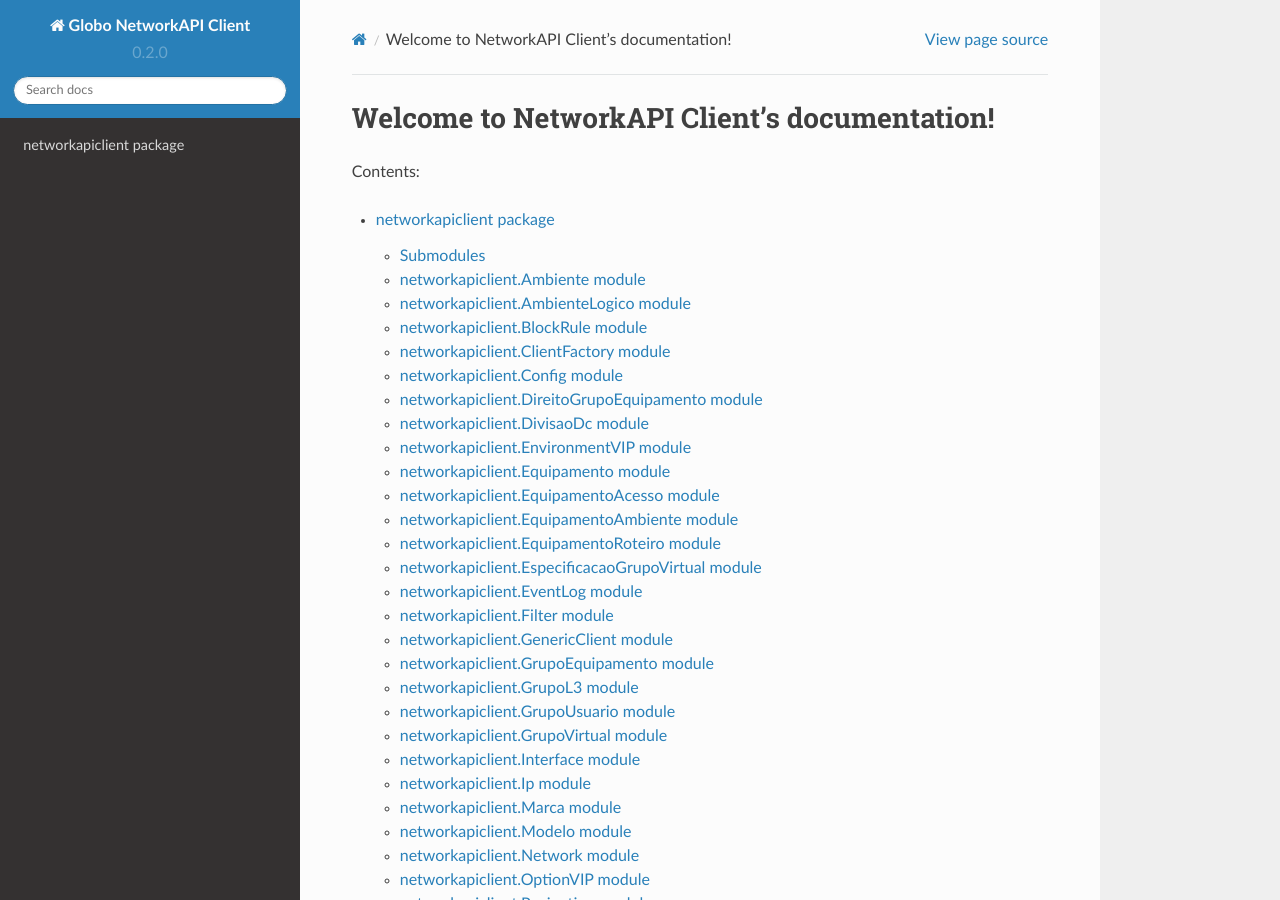
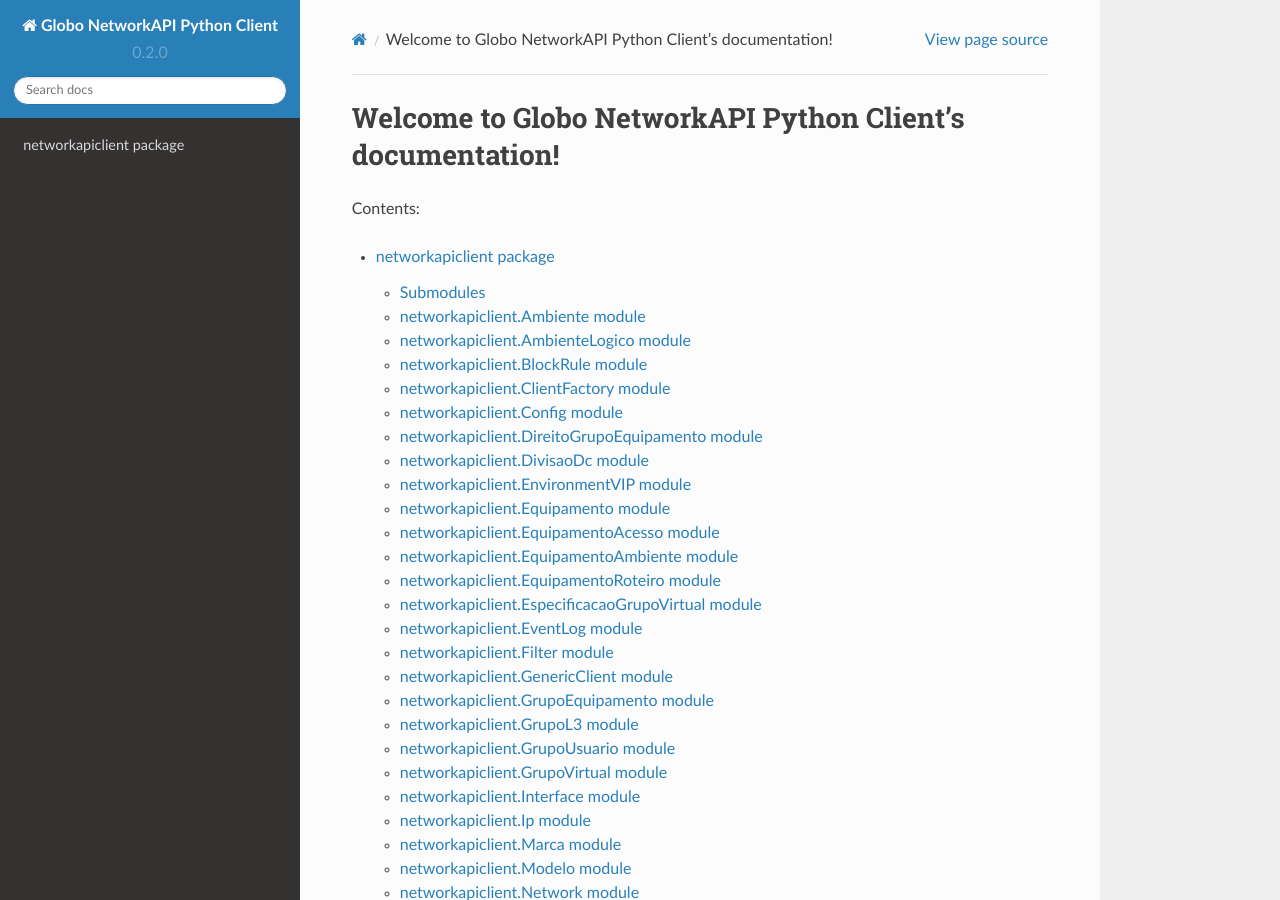
Before and after one commit to globocom/GloboNetworkAPI-client-python, a Sphinx documentation site: the page built from docs/index.rst, in a window 1280 px wide and 900 px high. Built offline with Sphinx 7.4.7 and the Read the Docs theme 2.0.0, drawn with Linux system fonts in a browser that asks for light colours.

Commit message:
fix documentation titles

```diff
--- a/docs/conf.py
+++ b/docs/conf.py
@@ -46,7 +46,7 @@
 master_doc = 'index'
 
 # General information about the project.
-project = u'Globo NetworkAPI Client'
+project = u'Globo NetworkAPI Python Client'
 copyright = u'2000-2014 Globo Comunicação e Participações S.A.'
 
 # The version info for the project you're documenting, acts as replacement for
--- a/docs/index.rst
+++ b/docs/index.rst
@@ -3,7 +3,7 @@
    You can adapt this file completely to your liking, but it should at least
    contain the root `toctree` directive.
 
-Welcome to NetworkAPI Client's documentation!
+Welcome to Globo NetworkAPI Python Client's documentation!
 ===============================
 
 Contents:
```
